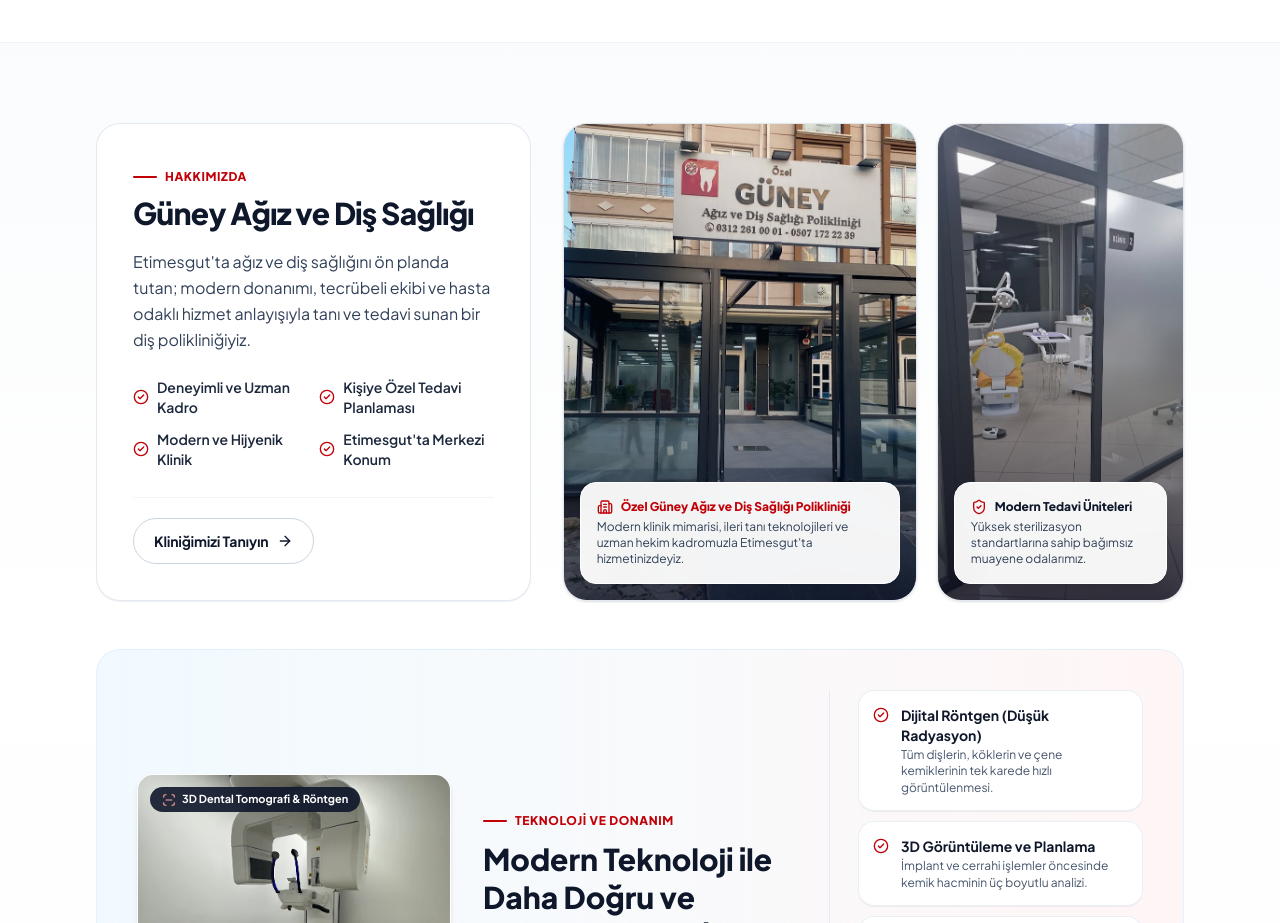
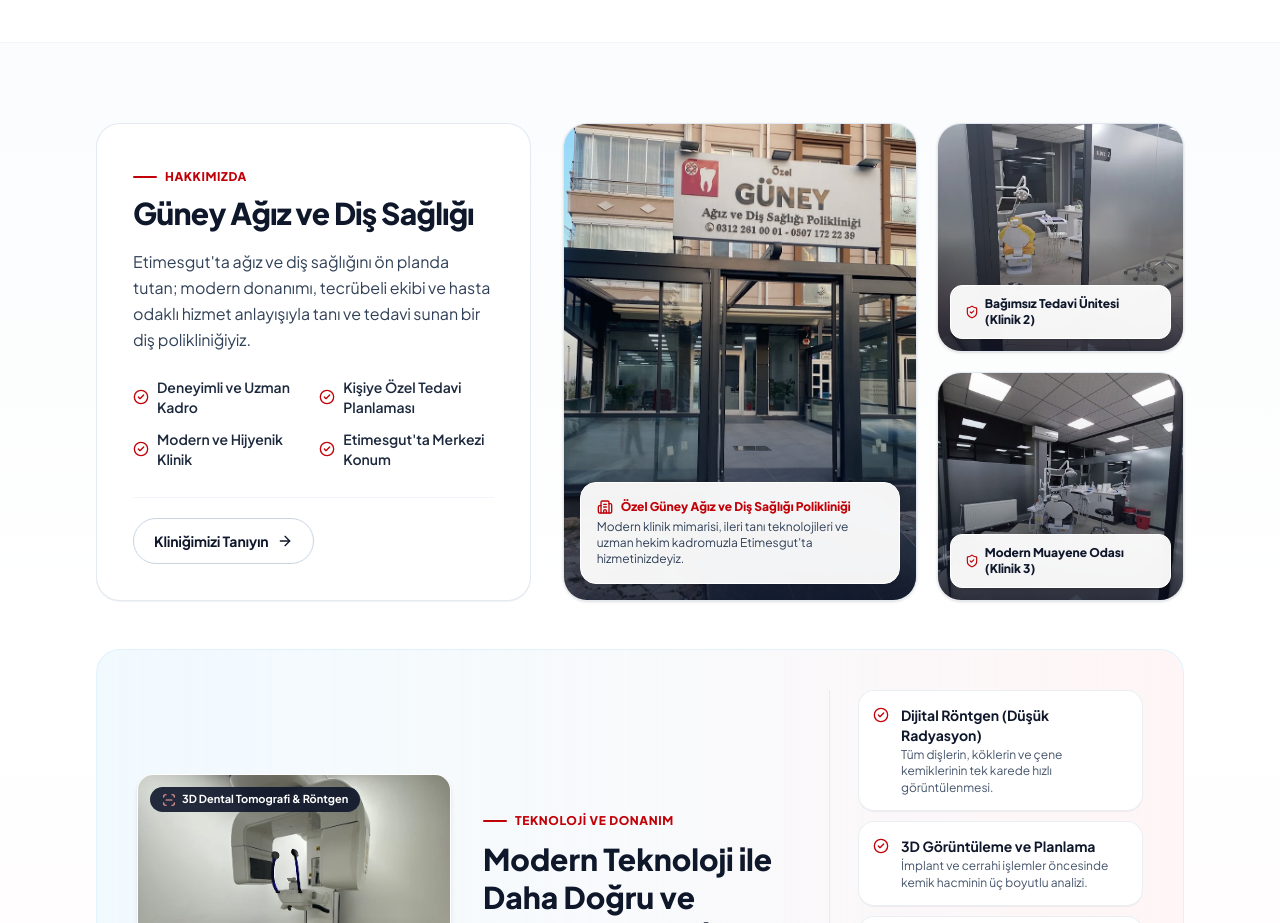
Before and after one commit to berat639/guneyagizvedis, a Next.js app: page / in a window 1280 px wide. Shown: the part 2540-3463 px from the top of the page. Built offline with nearby package versions, Linux system fonts and the light colour scheme.

Commit message:
feat: add klinik3.webp clinic room photo across home, about, treatments, and SEO schema

```diff
--- a/src/app/hakkimizda/page.tsx
+++ b/src/app/hakkimizda/page.tsx
@@ -49,6 +49,14 @@ export default function AboutPage() {
         "Bağımsız cam bölmeli odalarımızda endodontik, protetik, pedodontik, ortodontik ve restoratif diş tedavileri yüksek hijyen standartlarında uygulanmaktadır.",
       image: CLINIC_INFO.images.clinicRoom2,
       alt: "Güney Ağız ve Diş Sağlığı Polikliniği Klinik 2 Muayene Odası",
+    },
+    {
+      title: "Geniş ve Konforlu Muayene Odası (Klinik 3)",
+      subtitle: "Ergonomik Hasta Ünitesi & Steril Çalışma Alanı",
+      description:
+        "Ferah iç hacmi, modern aydınlatma sistemi ve tam donanımlı dental ünitesi ile hem yetişkin hem de çocuk hastalarımız için konforlu tedavi alanı.",
+      image: CLINIC_INFO.images.clinicRoom3,
+      alt: "Güney Ağız ve Diş Sağlığı Polikliniği Klinik 3 Geniş Muayene Odası",
     },
     {
       title: "3D Dental Tomografi ve Dijital Radyoloji Ünitesi",
@@ -240,11 +248,13 @@ export default function AboutPage() {
             </Link>
           </div>
 
-          <div className="grid grid-cols-1 md:grid-cols-2 gap-7 items-stretch">
+          <div className="grid grid-cols-1 md:grid-cols-6 gap-7 items-stretch">
             {clinicSpaces.map((space, idx) => (
               <div
                 key={idx}
-                className="rounded-3xl bg-white border border-slate-200 overflow-hidden shadow-2xs flex flex-col justify-between"
+                className={`${
+                  idx < 2 ? "md:col-span-3" : "md:col-span-2"
+                } rounded-3xl bg-white border border-slate-200 overflow-hidden shadow-2xs flex flex-col justify-between`}
               >
                 <div className="relative h-64 sm:h-80 w-full bg-slate-100">
                   <Image
@@ -252,7 +262,11 @@ export default function AboutPage() {
                     alt={space.alt}
                     fill
                     quality={75}
-                    sizes="(max-width: 768px) 100vw, 50vw"
+                    sizes={
+                      idx < 2
+                        ? "(max-width: 768px) 100vw, 50vw"
+                        : "(max-width: 768px) 100vw, 33vw"
+                    }
                     className="object-cover object-center"
                   />
                 </div>
--- a/src/components/sections/AboutAndTechSection.tsx
+++ b/src/components/sections/AboutAndTechSection.tsx
@@ -88,9 +88,9 @@ export function AboutAndTechSection() {
             </div>
           </div>
 
-          {/* Right Real Clinic Photos Showcase (7 Cols — giris.webp & klinikoda2.webp) */}
+          {/* Right Real Clinic Photos Showcase (7 Cols — giris.webp, klinikoda2.webp & klinik3.webp) */}
           <div className="lg:col-span-7 grid grid-cols-1 sm:grid-cols-12 gap-5 items-stretch">
-            <div className="sm:col-span-7 relative rounded-3xl overflow-hidden border border-slate-200 shadow-sm min-h-[280px] sm:min-h-[360px] group">
+            <div className="sm:col-span-7 relative rounded-3xl overflow-hidden border border-slate-200 shadow-sm min-h-[280px] sm:min-h-[380px] group">
               <Image
                 src={CLINIC_INFO.images.entrance}
                 alt="Özel Güney Ağız ve Diş Sağlığı Polikliniği Etimesgut"
@@ -112,7 +112,8 @@ export function AboutAndTechSection() {
               </div>
             </div>
 
-            <div className="sm:col-span-5 relative rounded-3xl overflow-hidden border border-slate-200 shadow-sm min-h-[280px] sm:min-h-[360px] group">
+            <div className="sm:col-span-5 grid grid-cols-1 gap-5">
+              <div className="relative rounded-3xl overflow-hidden border border-slate-200 shadow-sm min-h-[180px] sm:min-h-[180px] group">
                 <Image
                   src={CLINIC_INFO.images.clinicRoom2}
                   alt="Güney Ağız ve Diş Sağlığı Klinik 2 Tedavi Odası"
@@ -121,16 +122,31 @@ export function AboutAndTechSection() {
                   sizes="(max-width: 640px) 100vw, (max-width: 1024px) 40vw, 25vw"
                   className="object-cover object-center group-hover:scale-105 transition-transform duration-500"
                 />
-              <div className="absolute inset-0 bg-gradient-to-t from-slate-950/75 via-slate-900/15 to-transparent" />
-              <div className="absolute bottom-4 left-4 right-4 rounded-2xl bg-white/95 backdrop-blur-md p-4 shadow-lg border border-white">
-                <div className="flex items-center gap-2 text-xs font-extrabold text-slate-900">
-                  <ShieldCheck className="w-4 h-4 text-red-700" />
-                  <span>Modern Tedavi Üniteleri</span>
+                <div className="absolute inset-0 bg-gradient-to-t from-slate-950/75 via-slate-900/10 to-transparent" />
+                <div className="absolute bottom-3 left-3 right-3 rounded-xl bg-white/95 backdrop-blur-md px-3.5 py-2.5 shadow-md border border-white">
+                  <div className="flex items-center gap-1.5 text-xs font-extrabold text-slate-900">
+                    <ShieldCheck className="w-3.5 h-3.5 text-red-700 shrink-0" />
+                    <span>Bağımsız Tedavi Ünitesi (Klinik 2)</span>
                   </div>
-                <p className="text-xs text-slate-700 mt-1">
-                  Yüksek sterilizasyon standartlarına sahip bağımsız muayene
-                  odalarımız.
-                </p>
+                </div>
+              </div>
+
+              <div className="relative rounded-3xl overflow-hidden border border-slate-200 shadow-sm min-h-[180px] sm:min-h-[180px] group">
+                <Image
+                  src={CLINIC_INFO.images.clinicRoom3}
+                  alt="Güney Ağız ve Diş Sağlığı Klinik 3 Geniş Muayene ve Tedavi Odası"
+                  fill
+                  quality={75}
+                  sizes="(max-width: 640px) 100vw, (max-width: 1024px) 40vw, 25vw"
+                  className="object-cover object-center group-hover:scale-105 transition-transform duration-500"
+                />
+                <div className="absolute inset-0 bg-gradient-to-t from-slate-950/75 via-slate-900/10 to-transparent" />
+                <div className="absolute bottom-3 left-3 right-3 rounded-xl bg-white/95 backdrop-blur-md px-3.5 py-2.5 shadow-md border border-white">
+                  <div className="flex items-center gap-1.5 text-xs font-extrabold text-slate-900">
+                    <ShieldCheck className="w-3.5 h-3.5 text-red-700 shrink-0" />
+                    <span>Modern Muayene Odası (Klinik 3)</span>
+                  </div>
+                </div>
               </div>
             </div>
           </div>
--- a/src/components/seo/JsonLd.tsx
+++ b/src/components/seo/JsonLd.tsx
@@ -23,6 +23,8 @@ export function ClinicOrganizationJsonLd() {
     image: [
       `${CLINIC_INFO.domain}${CLINIC_INFO.images.entrance}`,
       `${CLINIC_INFO.domain}${CLINIC_INFO.images.heroRoom}`,
+      `${CLINIC_INFO.domain}${CLINIC_INFO.images.clinicRoom2}`,
+      `${CLINIC_INFO.domain}${CLINIC_INFO.images.clinicRoom3}`,
       `${CLINIC_INFO.domain}${CLINIC_INFO.images.tomography}`,
     ],
     telephone: "+90-312-261-00-01",
--- a/src/data/clinic.ts
+++ b/src/data/clinic.ts
@@ -49,6 +49,7 @@ export const CLINIC_INFO = {
     logo: "/images/logo.png",
     heroRoom: "/images/klinikoda.png",
     clinicRoom2: "/images/klinikoda2.webp",
+    clinicRoom3: "/images/klinik3.webp",
     tomography: "/images/tomografi.webp",
     entrance: "/images/giris.webp",
   },
--- a/src/data/treatments.ts
+++ b/src/data/treatments.ts
@@ -413,7 +413,7 @@ export const TREATMENTS_DATA: TreatmentItem[] = [
       "protetik diş tedavisi ankara",
     ],
     iconType: "prosthesis",
-    featuredImage: "/images/klinikoda.png",
+    featuredImage: "/images/klinik3.webp",
     featuredImageAlt:
       "Güney Ağız ve Diş Sağlığı Protetik Diş Tedavisi ve Restorasyon Muayene Odası",
     secondaryImage: "/images/giris.webp",
@@ -633,7 +633,7 @@ export const TREATMENTS_DATA: TreatmentItem[] = [
       "doğal diş estetiği",
     ],
     iconType: "aesthetics",
-    featuredImage: "/images/klinikoda.png",
+    featuredImage: "/images/klinik3.webp",
     featuredImageAlt:
       "Güney Ağız ve Diş Sağlığı Estetik ve Restoratif Diş Hekimliği Kliniği",
     secondaryImage: "/images/klinikoda2.webp",
```
Also changed, not shown: public/images/klinik3.webp (added), src/components/sections/LazyMapFacade.tsx (line endings or trailing spaces), 1 other file (tests, documents, lock files or other folders). Lines whose indentation alone changed are shown as unchanged.
